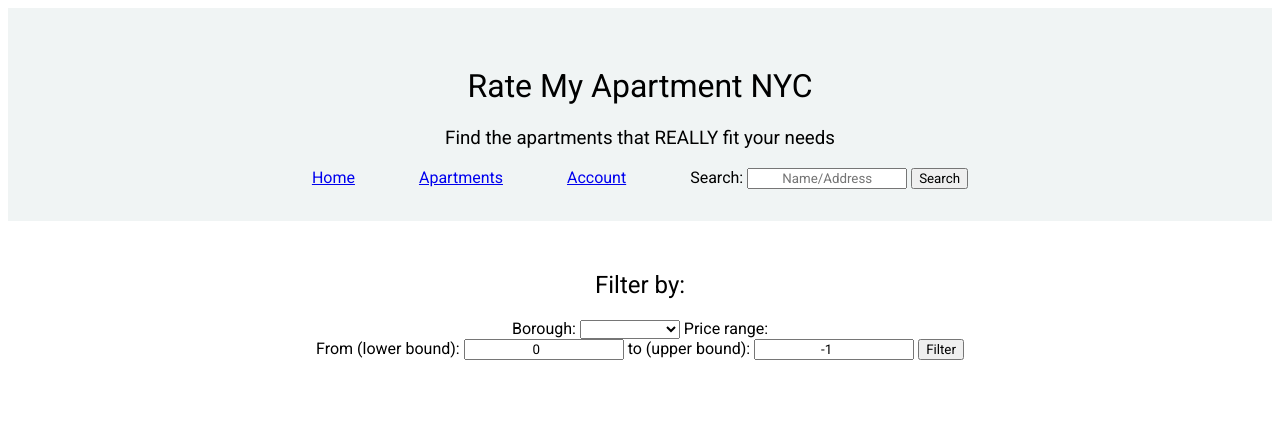
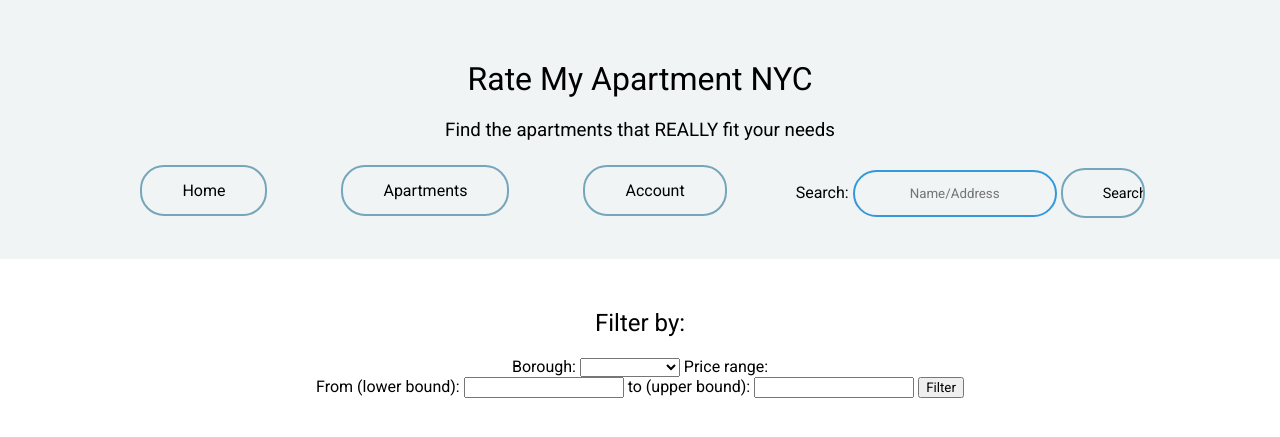
Before and after one commit to software-students-fall2022/final-project-project5-team4, a Flask app: page /filter in a window 1280 px wide. Shown: the top 437 px of the page. Run offline with Flask 2, Linux system fonts and the light colour scheme; parts of the project's set-up code (start-up, migrations or seed data) failed here and were passed over.

Commit message:
adjusted price range

```diff
--- a/web-app/templates/filter.html
+++ b/web-app/templates/filter.html
@@ -1,6 +1,9 @@
 {% extends 'base.html' %}
 
 {% block container %}
+<link rel="stylesheet" href="{{ url_for('static', filename='apartments.css') }}"/>
+<link rel="stylesheet" href="{{ url_for('static', filename='form.css') }}"/>
+<link rel="stylesheet" href="{{ url_for('static', filename='home.css') }}"/>
 <div class="filter">
 <h2>Filter by:</h2>
 <p>
@@ -16,9 +19,9 @@
         </select>
         Price range:</br>
         <label for="flower">From (lower bound):</label>
-        <input type="number" id="flower" name="flower" value="0" step="0.01" />
+        <input type="number" id="flower" name="flower" value="" step="1" />
         <label for="fupper">to (upper bound):</label>
-        <input type="number" id="fupper" name="fupper" value="-1" step="0.01" />
+        <input type="number" id="fupper" name="fupper" value="" step="1" />
     <input type="submit" name="filter-btn" value="Filter" /></form>
 </p>
 </div>
```
